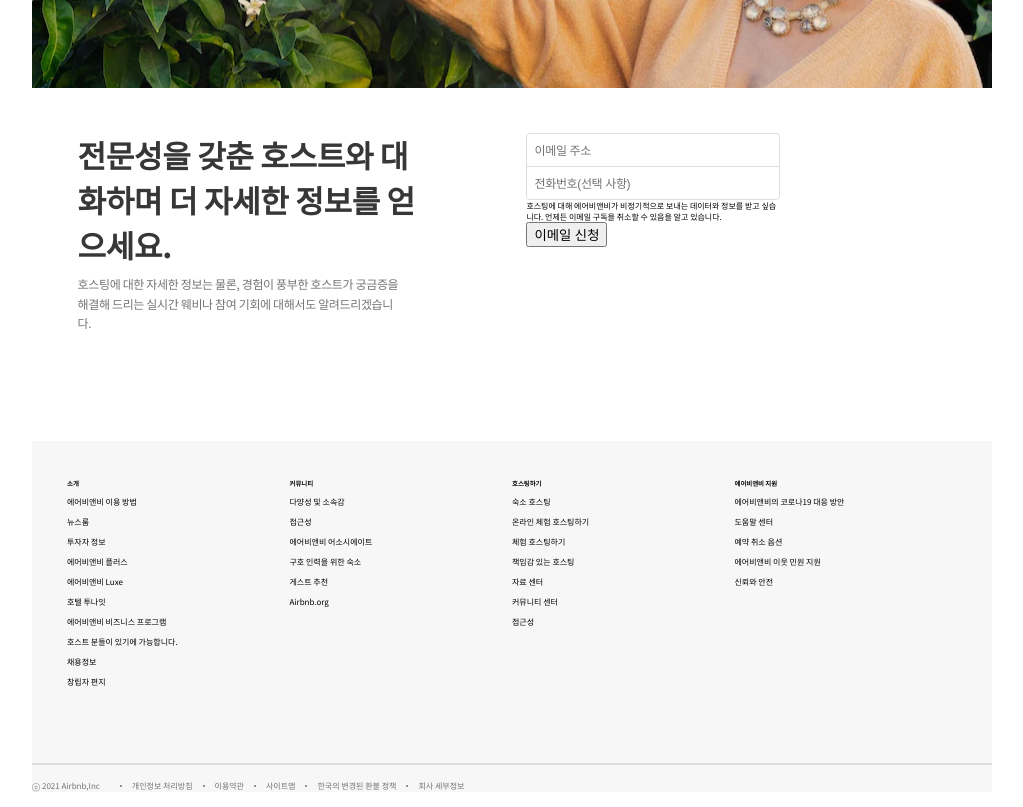
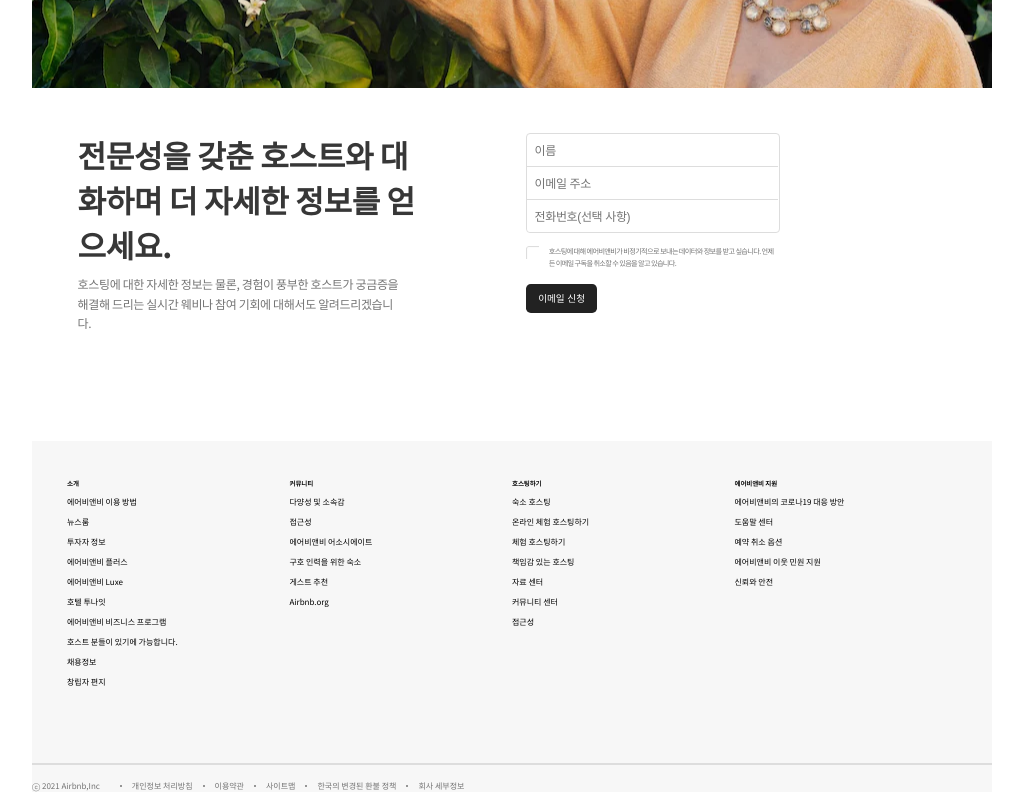
Before and after one commit to SOPT-28th-Airbnb/soptbnb-front, a React (Create React App) app: page /host in a window 1280 px wide. Shown: the part 1560-2367 px from the top of the page, without its empty margins (128-1151 px from the left). Built offline with nearby package versions, Linux system fonts and the light colour scheme.

Commit message:
feat: input 기능추가

```diff
--- /dev/null
+++ b/src/components/host/CheckModal.js
@@ -0,0 +1,32 @@
+import React from "react";
+import styled from "styled-components";
+
+const ModalWrap = styled.div`
+  display: flex;
+  align-items: center;
+  justify-content: center;
+  position: fixed;
+  top: 0;
+  left: 0;
+  width: 100vw;
+  height: 100vh;
+  background: rgba(0, 0, 0, 0.7);
+  .box {
+    display: flex;
+    align-items: center;
+    justify-content: center;
+    width: 50rem;
+    height: 30rem;
+    background: #ffffff;
+    border-radius: 5rem;
+  }
+`;
+const CheckModal = () => {
+  return (
+    <ModalWrap>
+      <div className="box">check</div>
+    </ModalWrap>
+  );
+};
+
+export default CheckModal;
--- a/src/components/host/HostInfo.js
+++ b/src/components/host/HostInfo.js
@@ -1,5 +1,8 @@
-import React from "react";
+import React, { useState } from "react";
 import styled from "styled-components";
+import icon from "../../assets/img/btn_checkbox_unselected.png";
+import selectedIcon from "../../assets/img/btn_checkbox_selected.svg";
+import CheckModal from "../host/CheckModal";
 
 const HostInfoWrap = styled.div`
   width: 120rem;
@@ -29,20 +32,20 @@ const HostInfoWrap = styled.div`
   }
   .info {
     margin: 5.7rem 26.6rem 0 0;
+    width: 31.4rem;
     &__input {
-      width: 31.4rem;
+      width: 100%;
       border: 0.1rem solid #dddddd;
       border-radius: 0.5rem;
       &--email {
-        margin: 0;
+        margin: 0 0 0 0.9rem;
         padding: 0;
-        width: 31.4rem;
+        width: 30.4rem;
         height: 4rem;
         background: #ffffff;
         border: none;
         border-radius: 0.5rem;
         ::placeholder {
-          padding: 0.9rem;
           font-style: normal;
           font-weight: 500;
           font-size: 12px;
@@ -50,18 +53,20 @@ const HostInfoWrap = styled.div`
           letter-spacing: -0.03em;
           color: #747474;
         }
+        :focus {
+          outline: none;
+        }
       }
       &--num {
+        padding: 0 0 0 0.9rem;
         margin: 0;
-        padding: 0;
-        width: 31.4rem;
+        width: 30.4rem;
         height: 4rem;
         background: #ffffff;
         border: none;
         border-top: 0.1rem solid #dddddd;
         border-radius: 0 0 0.5rem 0.5rem;
         ::placeholder {
-          padding: 0.9rem;
           font-style: normal;
           font-weight: 500;
           font-size: 12px;
@@ -69,16 +74,68 @@ const HostInfoWrap = styled.div`
           letter-spacing: -0.03em;
           color: #747474;
         }
+        :focus {
+          outline: none;
+        }
       }
     }
     &__checkbox {
+      display: flex;
+      flex-direction: row;
+      padding-top: 1.6rem;
+      &--text {
+        width: 28.7rem;
+        margin-left: 1.2rem;
+        font-style: normal;
+        font-weight: 300;
+        font-size: 0.9rem;
+        line-height: 165%;
+        letter-spacing: -0.09em;
+        color: #747474;
+      }
+    }
+    &__btn {
+      width: 8.8rem;
+      height: 3.6rem;
+      margin-top: 1.8rem;
+      background: #222222;
+      border-radius: 0.6rem;
+      border: none;
+      font-style: normal;
+      font-weight: 300;
+      font-size: 1.2rem;
+      line-height: 165%;
+      color: #ffffff;
     }
   }
 `;
+const Checkbox = styled.button`
+  width: 1.6rem;
+  height: 1.6rem;
+  background: url(${(props) => props.bg});
+  /* background-image: url(${selectedIcon}); */
+  border: none;
+`;
 
 const HostInfo = () => {
+  const [checkState, setCheckState] = useState(false);
+  const [dataState, setDataState] = useState({
+    name: "",
+    email: "",
+    num: ""
+  });
+  const [modalState, setModalState] = useState(true);
+  const postData = () => {
+    if (!checkState) {
+      alert("이메일 구독 취소에 관련한 내용을 숙지하였음을 확인해주세요.");
+    } else {
+      const data = dataState;
+      console.log(data);
+    }
+  };
   return (
     <HostInfoWrap>
+      {/* {modalState && <CheckModal setModalState={setModalState} />} */}
       <div className="text">
         <div className="text__main">
           전문성을 갖춘 호스트와 대화하며 더 자세한 정보를 얻으세요.
@@ -90,20 +147,54 @@ const HostInfo = () => {
       </div>
       <div className="info">
         <div className="info__input">
-          <input className="info__input--email" placeholder="이메일 주소" />
+          <input
+            className="info__input--email"
+            placeholder="이름"
+            onChange={(e) =>
+              setDataState({
+                ...dataState,
+                name: e.target.value
+              })
+            }
+          />
+          <input
+            className="info__input--num"
+            placeholder="이메일 주소"
+            onChange={(e) =>
+              setDataState({
+                ...dataState,
+                email: e.target.value
+              })
+            }
+          />
           <input
             className="info__input--num"
             placeholder="전화번호(선택 사항)"
+            onChange={(e) =>
+              setDataState({
+                ...dataState,
+                num: e.target.value
+              })
+            }
           />
         </div>
         <div className="info__checkbox">
-          <div className="info__checkbox--icon"></div>
+          <Checkbox
+            bg={checkState ? selectedIcon : icon}
+            active={selectedIcon}
+            checkState={checkState}
+            onClick={() => {
+              checkState ? setCheckState(false) : setCheckState(true);
+            }}
+          />
           <div className="info__checkbox--text">
             호스팅에 대해 에어비앤비가 비정기적으로 보내는 데이터와 정보를 받고
             싶습니다. 언제든 이메일 구독을 취소할 수 있음을 알고 있습니다.
           </div>
         </div>
-        <button className="info__btn">이메일 신청</button>
+        <button className="info__btn" onClick={postData}>
+          이메일 신청
+        </button>
       </div>
     </HostInfoWrap>
   );
```
Also changed, not shown: src/assets/img/btn_checkbox_selected.svg (added), src/assets/img/btn_checkbox_unselected.png (added).
